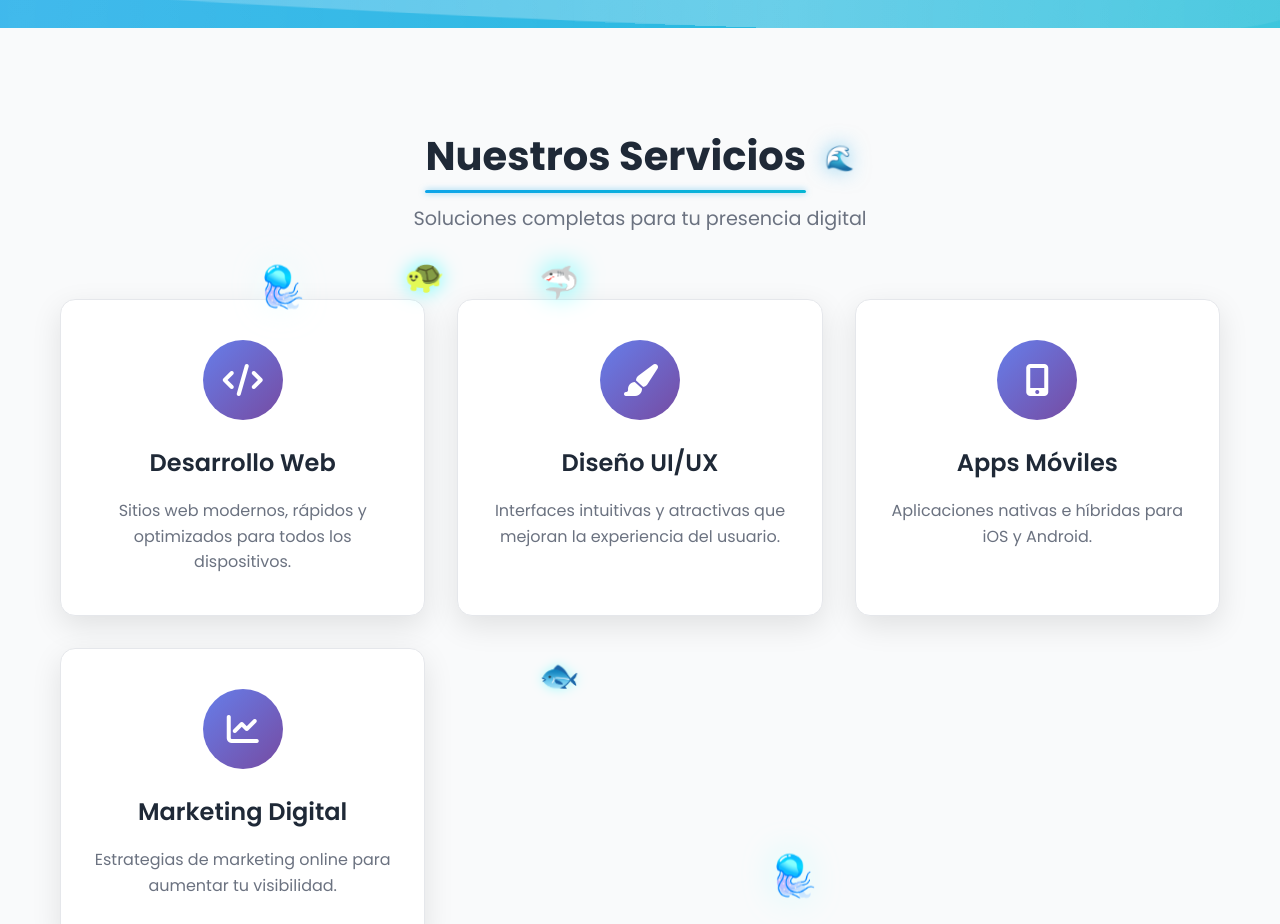
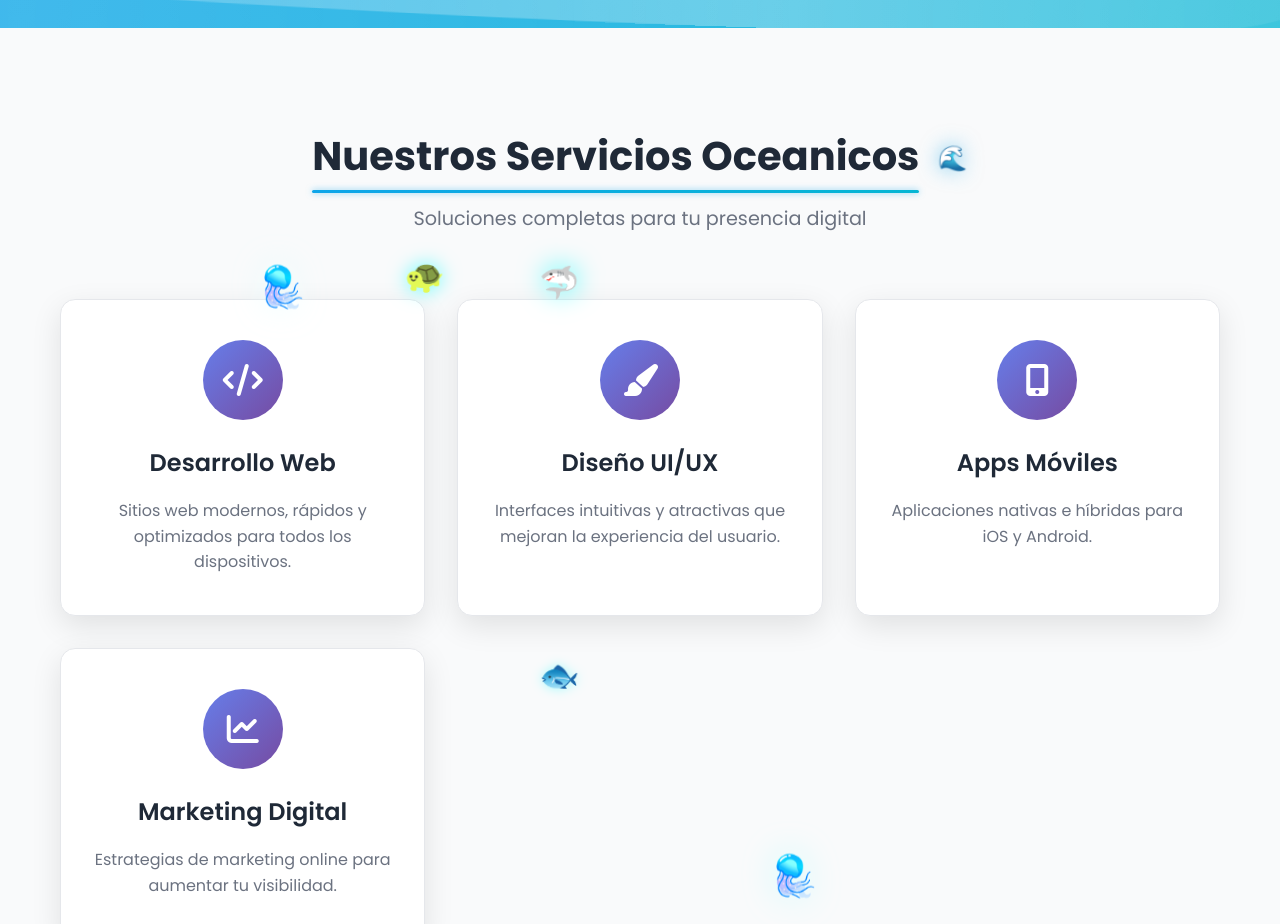
Before and after one commit to giancarlo-alvarez/landing-html-css-js-puro, a plain HTML site: page index.html in a window 1280 px wide. Shown: the part 922-1846 px from the top of the page. Drawn offline with Linux system fonts and the light colour scheme.

Commit message:
Cambio de titulo de servicios

```diff
--- a/index.html
+++ b/index.html
@@ -291,7 +291,7 @@
         <div class="container">
             <div class="section-header">
                 <h2 class="section-title">
-                    <span class="title-underline">Nuestros Servicios</span>
+                    <span class="title-underline">Nuestros Servicios Oceanicos</span>
                     <div class="title-decoration">🌊</div>
                 </h2>
                 <p class="section-subtitle">Soluciones completas para tu presencia digital</p>
```
